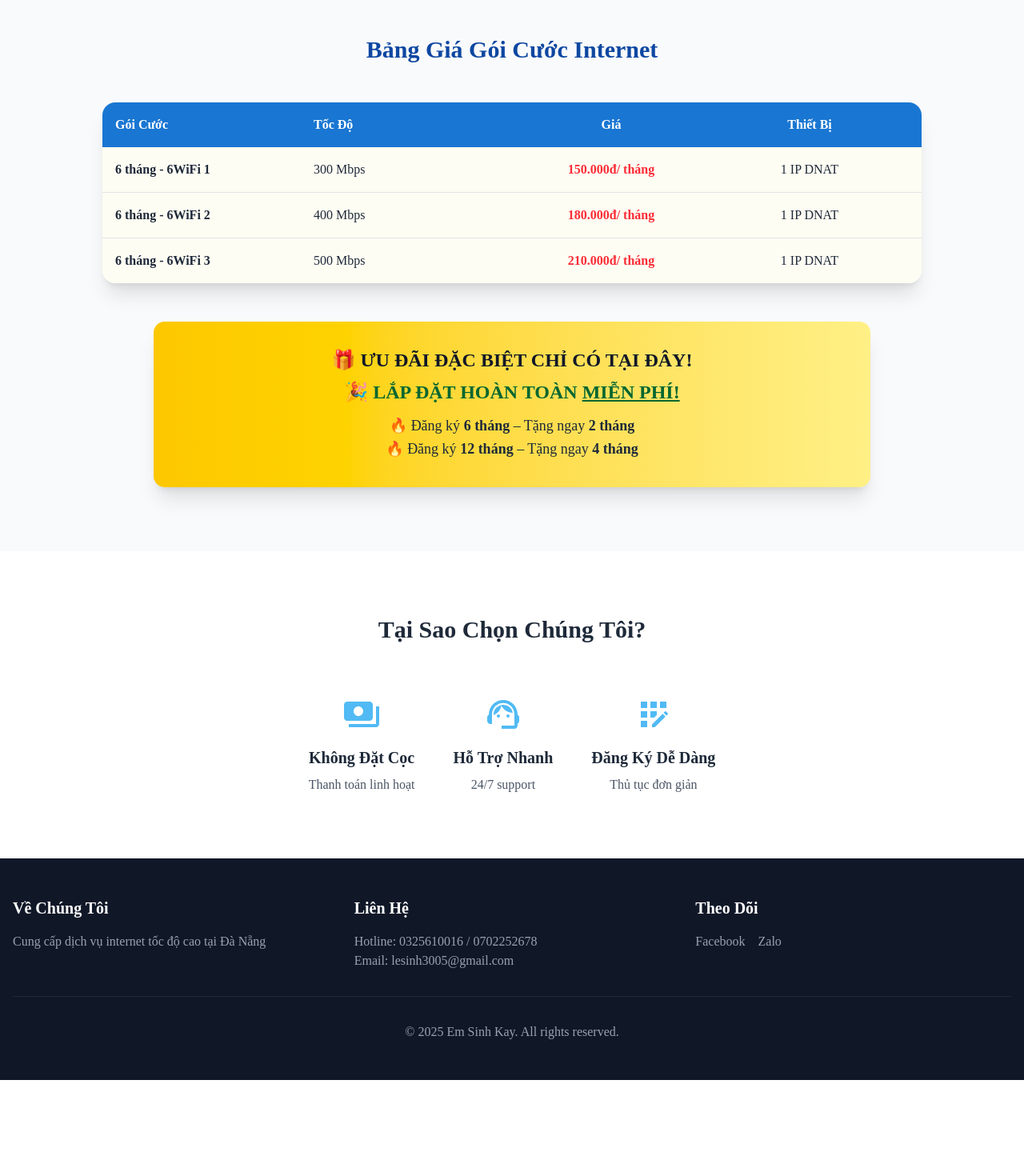
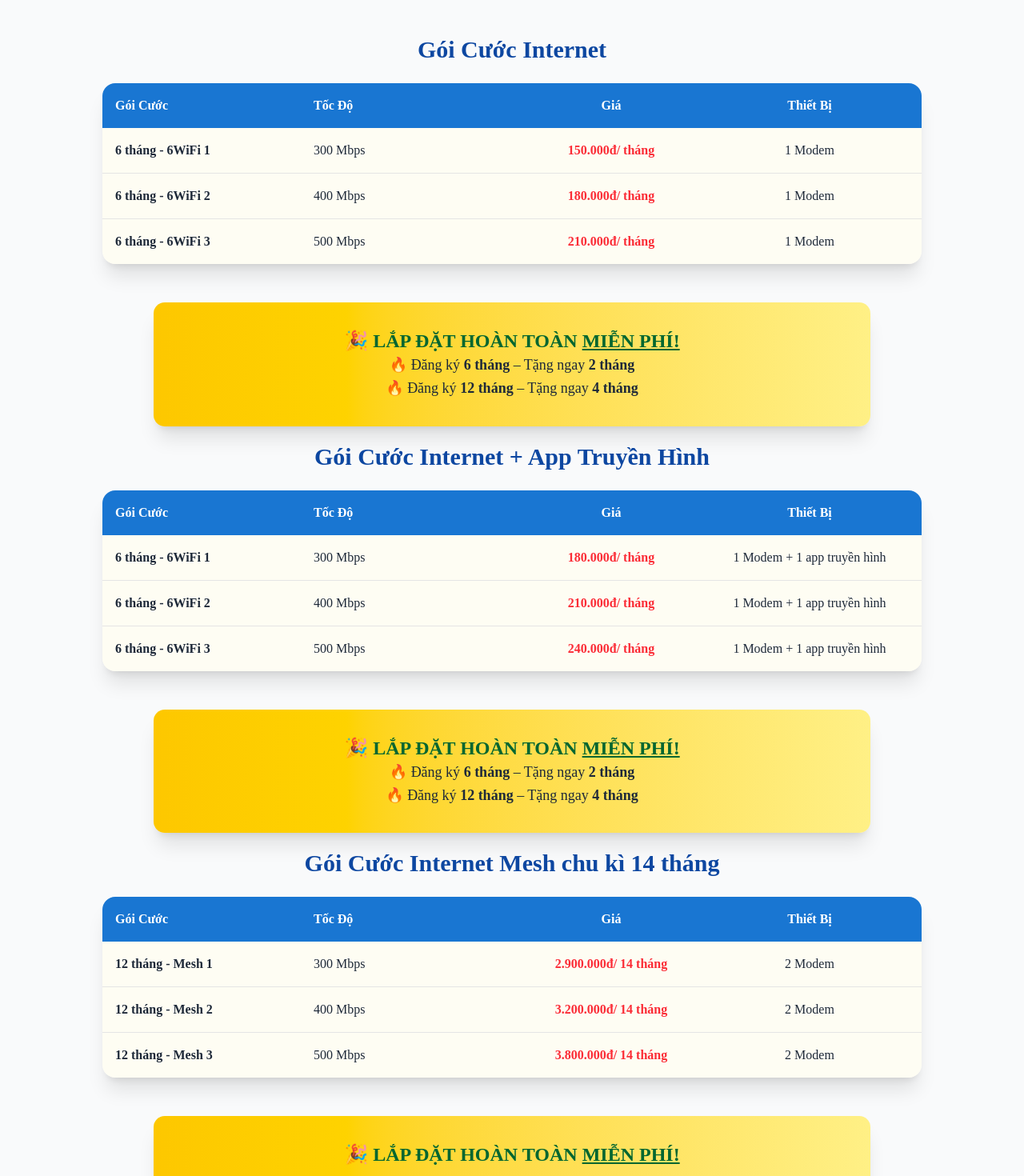
Before and after one commit to sinhdevops/mobi, a Next.js app: page / in a window 1280 px wide. Shown: the part 1220-2690 px from the top of the page at 80% size. Before the commit the page ends 2570 px from the top, so only its background shows below. Built offline with nearby package versions, Linux system fonts and the light colour scheme.

Commit message:
services update

```diff
--- /dev/null
+++ b/src/@types/common.ts
@@ -0,0 +1,7 @@
+export interface IInternet  {
+name: string,
+months: number,
+speed: string,
+price: string,
+devices:string,
+}
--- a/src/app/_components/services.tsx
+++ b/src/app/_components/services.tsx
@@ -1,77 +1,27 @@
+import InternetService from "@/components/internet-services";
+import DATA from "@/assets/datas/data";
+import BoxDiscount from "@/components/box-discount";
+
 function Services() {
   return (
     <div className="py-20 bg-gray-50" id="services">
-      <div className="container mx-auto px-4">
-        <h2 className="text-3xl font-bold text-center mb-12 text-[#0D47A1]">
-          Bảng Giá Gói Cước Internet
-        </h2>
+      <InternetService data={DATA.onlyWifi} title="Gói Cước Internet" />
+      <BoxDiscount />
 
-        {/* Bảng Gộp 1 Cột */}
-        <div className="bg-white rounded-2xl shadow-xl overflow-hidden max-w-5xl mx-auto">
-          <div className="bg-[#1976D2] text-white p-4 grid grid-cols-4 font-semibold text-sm md:text-base">
-            <div>Gói Cước</div>
-            <div>Tốc Độ</div>
-            <div className="text-center">Giá</div>
-            <div className="text-center">Thiết Bị</div>
-            {/* <div>Khuyến Mãi</div> */}
-          </div>
-          {[
-            {
-              name: "6WiFi 1",
-              months: 6,
-              speed: "300 Mbps",
-              price: "150.000đ", // 900.000 / 6
-              devices: "1 IP DNAT",
-            },
-            {
-              name: "6WiFi 2",
-              months: 6,
-              speed: "400 Mbps",
-              price: "180.000đ", // 1.080.000 / 6
-              devices: "1 IP DNAT",
-            },
-            {
-              name: "6WiFi 3",
-              months: 6,
-              speed: "500 Mbps",
-              price: "210.000đ", // 1.260.000 / 6
-              devices: "1 IP DNAT",
-            },
-          ].map((pkg, index) => {
-            return (
-              <div
-                key={index}
-                className="grid grid-cols-4 p-4 border-b last:border-b-0 hover:bg-yellow-50 transition-all duration-300 text-sm md:text-base bg-yellow-50/50"
-              >
-                <div className="font-bold text-gray-800">{`${pkg.months} tháng - ${pkg.name}`}</div>
-                <div>{pkg.speed}</div>
-                <div className="text-red-500 font-bold text-center">
-                  {pkg.price}/ tháng
-                </div>
-                <div className="text-center">{pkg.devices}</div>
-                {/* <div className="text-green-700 font-medium">{`Tặng ${bonus} tháng (Tổng ${total})`}</div> */}
-              </div>
-            );
-          })}
-        </div>
-
-        {/* Box Ưu Đãi */}
-        <div className="mt-12 bg-gradient-to-r from-yellow-400 to-yellow-200 p-8 rounded-xl shadow-xl text-center max-w-4xl mx-auto">
-          <h3 className="text-2xl font-bold text-gray-900 mb-2">
-            🎁 ƯU ĐÃI ĐẶC BIỆT CHỈ CÓ TẠI ĐÂY!
-          </h3>
-          <p className="mb-3 text-2xl font-bold text-green-800">
-            🎉 LẮP ĐẶT HOÀN TOÀN <span className="underline">MIỄN PHÍ!</span>
-          </p>
-          <p className="text-lg text-gray-800 leading-relaxed">
-            🔥 Đăng ký <strong>6 tháng</strong> – Tặng ngay{" "}
-            <strong>2 tháng</strong>
-            <br />
-            🔥 Đăng ký <strong>12 tháng</strong> – Tặng ngay{" "}
-            <strong>4 tháng</strong>
-            <br />
-          </p>
-        </div>
+      <div className="pt-5">
+        <InternetService
+          data={DATA.combo}
+          title="Gói Cước Internet + App Truyền Hình"
+        />
+        <BoxDiscount />
+      </div>
+      <div className="pt-5">
+        <InternetService
+          data={DATA.mesh}
+          isMesh
+          title="Gói Cước Internet Mesh chu kì 14 tháng"
+        />
+        <BoxDiscount isMesh />
       </div>
     </div>
   );
--- /dev/null
+++ b/src/assets/datas/data.js
@@ -0,0 +1,72 @@
+const DATA = {
+    onlyWifi: [
+            {
+              name: "6WiFi 1",
+              months: 6,
+              speed: "300 Mbps",
+              price: "150.000đ",
+              devices: "1 Modem",
+            },
+            {
+              name: "6WiFi 2",
+              months: 6,
+              speed: "400 Mbps",
+              price: "180.000đ",
+              devices: "1 Modem",
+            },
+            {
+              name: "6WiFi 3",
+              months: 6,
+              speed: "500 Mbps",
+              price: "210.000đ",
+              devices: "1 Modem",
+            },
+          ],
+          combo: [
+            {
+              name: "6WiFi 1",
+              months: 6,
+              speed: "300 Mbps",
+              price: "180.000đ",
+              devices: "1 Modem + 1 app truyền hình",
+            },
+            {
+              name: "6WiFi 2",
+              months: 6,
+              speed: "400 Mbps",
+              price: "210.000đ",
+              devices: "1 Modem + 1 app truyền hình",
+            },
+            {
+              name: "6WiFi 3",
+              months: 6,
+              speed: "500 Mbps",
+              price: "240.000đ",
+              devices: "1 Modem + 1 app truyền hình",
+            },
+          ],mesh: [
+            {
+              name: "Mesh 1",
+              months:12,
+              speed: "300 Mbps",
+              price: "2.900.000đ",
+              devices: "2 Modem",
+            },
+            {
+              name: "Mesh 2",
+              months:12,
+              speed: "400 Mbps",
+              price: "3.200.000đ",
+              devices: "2 Modem",
+            },
+            {
+              name: "Mesh 3",
+              months: 12,
+              speed: "500 Mbps",
+              price: "3.800.000đ",
+              devices: "2 Modem",
+            },
+          ]
+}
+
+export default DATA
--- /dev/null
+++ b/src/components/box-discount.tsx
@@ -0,0 +1,21 @@
+function BoxDiscount({ isMesh }: { isMesh?: boolean }) {
+  return (
+    <div className="mt-12 bg-gradient-to-r from-yellow-400 to-yellow-200 p-8 rounded-xl shadow-xl text-center max-w-4xl mx-auto">
+      <p className="text-2xl font-bold text-green-800">
+        🎉 LẮP ĐẶT HOÀN TOÀN <span className="underline">MIỄN PHÍ!</span>
+      </p>
+      {isMesh ? null : (
+        <p className="text-lg text-gray-800 leading-relaxed">
+          🔥 Đăng ký <strong>6 tháng</strong> – Tặng ngay{" "}
+          <strong>2 tháng</strong>
+          <br />
+          🔥 Đăng ký <strong>12 tháng</strong> – Tặng ngay{" "}
+          <strong>4 tháng</strong>
+          <br />
+        </p>
+      )}
+    </div>
+  );
+}
+
+export default BoxDiscount;
--- /dev/null
+++ b/src/components/internet-services.tsx
@@ -0,0 +1,46 @@
+import { IInternet } from "@/@types/common";
+
+function InternetService({
+  data,
+  isMesh = false,
+  title,
+}: {
+  isMesh?: boolean;
+  data: IInternet[];
+  title: string;
+}) {
+  return (
+    <div className="container mx-auto px-4">
+      <h2 className="text-3xl font-bold text-center mb-6 text-[#0D47A1]">
+        {title}
+      </h2>
+
+      {/* Bảng Gộp 1 Cột */}
+      <div className="bg-white rounded-2xl shadow-xl overflow-hidden max-w-5xl mx-auto">
+        <div className="bg-[#1976D2] text-white p-4 grid grid-cols-4 font-semibold text-sm md:text-base">
+          <div>Gói Cước</div>
+          <div>Tốc Độ</div>
+          <div className="text-center">Giá</div>
+          <div className="text-center">Thiết Bị</div>
+        </div>
+        {data.map((pkg, index) => {
+          return (
+            <div
+              key={index}
+              className="grid grid-cols-4 p-4 border-b last:border-b-0 hover:bg-yellow-50 transition-all duration-300 text-sm md:text-base bg-yellow-50/50"
+            >
+              <div className="font-bold text-gray-800">{`${pkg.months} tháng - ${pkg.name}`}</div>
+              <div>{pkg.speed}</div>
+              <div className="text-red-500 font-bold text-center">
+                {pkg.price}/ {isMesh && 14} tháng
+              </div>
+              <div className="text-center">{pkg.devices}</div>
+            </div>
+          );
+        })}
+      </div>
+    </div>
+  );
+}
+
+export default InternetService;
```
